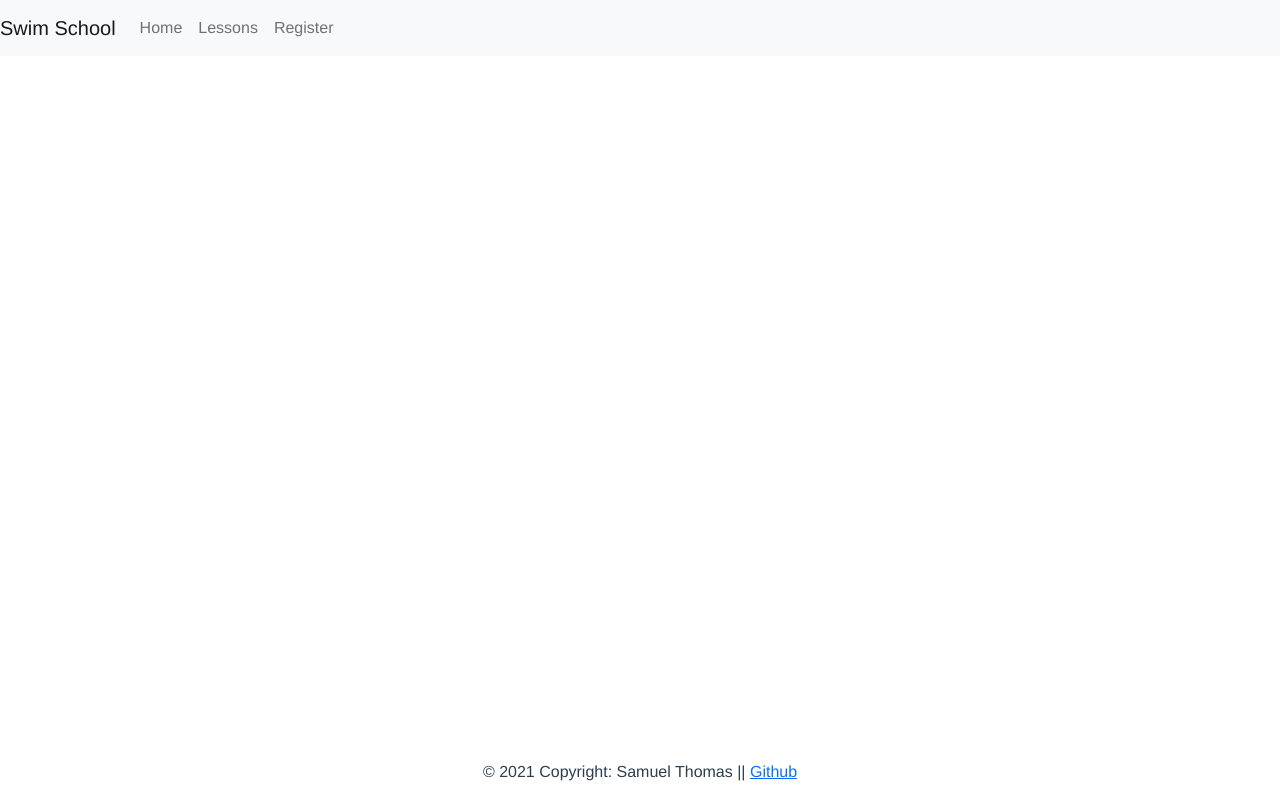
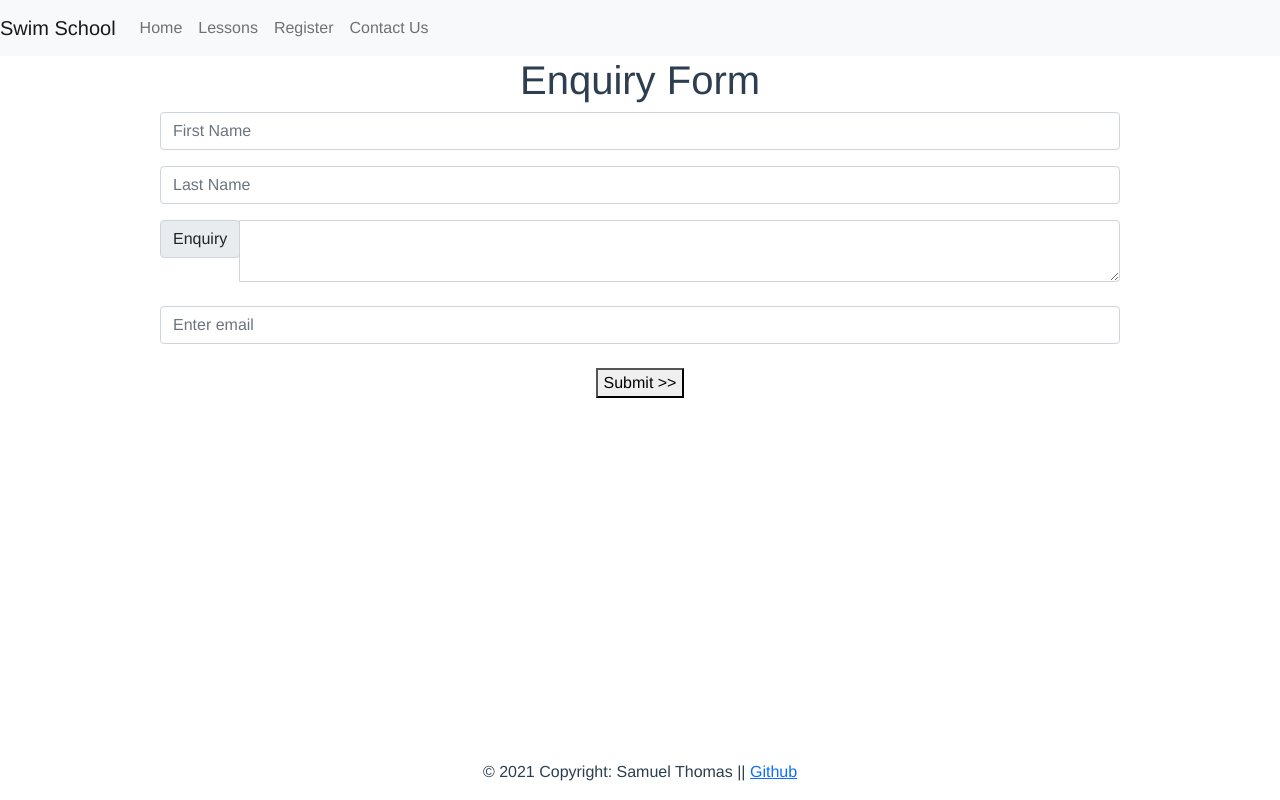
Before and after one commit to sammytvfx/creative-project, a Vue app: page /Questions in a window 1280 px wide. Built offline with nearby package versions, Linux system fonts and the light colour scheme.

Commit message:
added enquiry form front-end

```diff
--- a/src/App.vue
+++ b/src/App.vue
@@ -10,6 +10,7 @@
       <router-link class="nav-item nav-link" to="/">Home</router-link>
       <router-link class="nav-item nav-link" to="/Lessons">Lessons</router-link>
       <router-link class="nav-item nav-link" to="/Register">Register</router-link>
+      <router-link class="nav-item nav-link" to="/Questions">Contact Us</router-link>
     </div>
   </div>
 </nav>
--- a/src/router/index.js
+++ b/src/router/index.js
@@ -3,6 +3,7 @@ import VueRouter from 'vue-router'
 import Home from '../views/Home.vue'
 import Lessons from '../views/Lessons.vue'
 import Register from '../views/Register.vue'
+import Questions from '../views/Questions.vue'
 Vue.use(VueRouter)
 
 const routes = [
@@ -21,6 +22,11 @@ const routes = [
     name: 'Register',
     component: Register
   },
+  {
+    path: '/Questions',
+    name: 'Questions',
+    component: Questions
+  },
 ]
 
 const router = new VueRouter({
--- a/src/views/Home.vue
+++ b/src/views/Home.vue
@@ -18,7 +18,7 @@
           <div :style="cssProps3" class="col-sm">
             <h2> Got Questions? </h2>
             <p> Make an enquiry here </p>
-            <router-link to="/Questions"><button>Enquire >></button></router-link>
+            <router-link to="/Questions"><button >Enquire >></button></router-link>
           </div>
         </div>
       </div>
@@ -45,11 +45,6 @@ export default {
       cssProps3: {
         backgroundImage: `url(${require('@/assets/home-page/clipboard2.jpg')})`
       },
-        methods: {
-         goToLessons(){
-          this.$router.push('../Lessons');
-        }
-      }
     }
   }
 }
--- /dev/null
+++ b/src/views/Questions.vue
@@ -0,0 +1,51 @@
+<template>
+  <div class="form">
+    <h1>Enquiry Form</h1>
+        <form>
+            <div class="input-group mb-3">
+                <input type="text" class="form-control" placeholder="First Name" aria-label="First Name" aria-describedby="basic-addon2">
+            </div>
+            <div class="input-group mb-3">
+                <input type="text" class="form-control" placeholder="Last Name" aria-label="Last Name" aria-describedby="basic-addon2">
+            </div>
+
+            <div class="input-group">
+            <div class="input-group-prepend">
+                <span class="input-group-text">Enquiry</span>
+            </div>
+            <textarea class="form-control" aria-label="With textarea"></textarea>
+        </div>
+        <br>
+        <div class="form-group">
+        <input type="email" class="form-control" id="exampleInputEmail1" aria-describedby="emailHelp" placeholder="Enter email">
+        </div>
+        <br>
+        <button type="submit">Submit >></button>
+        </form>
+  </div>
+
+
+</template>
+
+<style scoped>
+
+input{
+    align-items: center;
+    position: center;
+}
+
+.form-control{
+    width:100%;
+}
+
+.form-group{
+position: center;
+}
+
+
+form {
+margin: 0 auto;
+width:75%;
+position: center;
+}
+</style>
```
